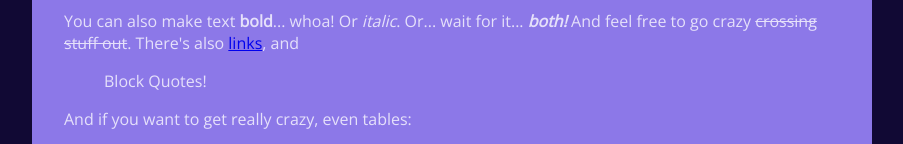
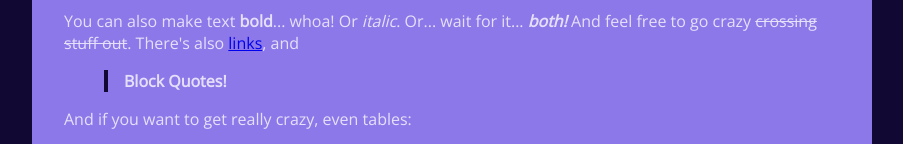
Before and after one commit to napstar-420/react-markdown-previewer, a React (Create React App) app: page / in a window 1280 px wide. Shown: the part 748-892 px from the top of the page, without its empty margins (188-1091 px from the left). Built offline with nearby package versions, Linux system fonts and the light colour scheme; a web font is replaced by a local one.

Commit message:
Added styling for blockquote

```diff
--- a/src/Scss/main.css
+++ b/src/Scss/main.css
@@ -79,6 +79,12 @@ body {
   color: #29157E;
 }
 
+.App .preview-container #preview blockquote {
+  font-weight: 600;
+  border-left: 4px solid #110934;
+  padding-left: 1rem;
+}
+
 .App .preview-container #preview img {
   width: 100%;
 }
--- a/src/Scss/main.scss
+++ b/src/Scss/main.scss
@@ -60,6 +60,12 @@ body {
             code {
                 background-color: #e5e0fa6b;
                 color: #29157E;
+            }
+
+            blockquote {
+                font-weight: 600;
+                border-left: 4px solid #110934;
+                padding-left: 1rem;
             }
 
             img {
```
Also changed, not shown: 1 other file (tests, documents, lock files or other folders).
